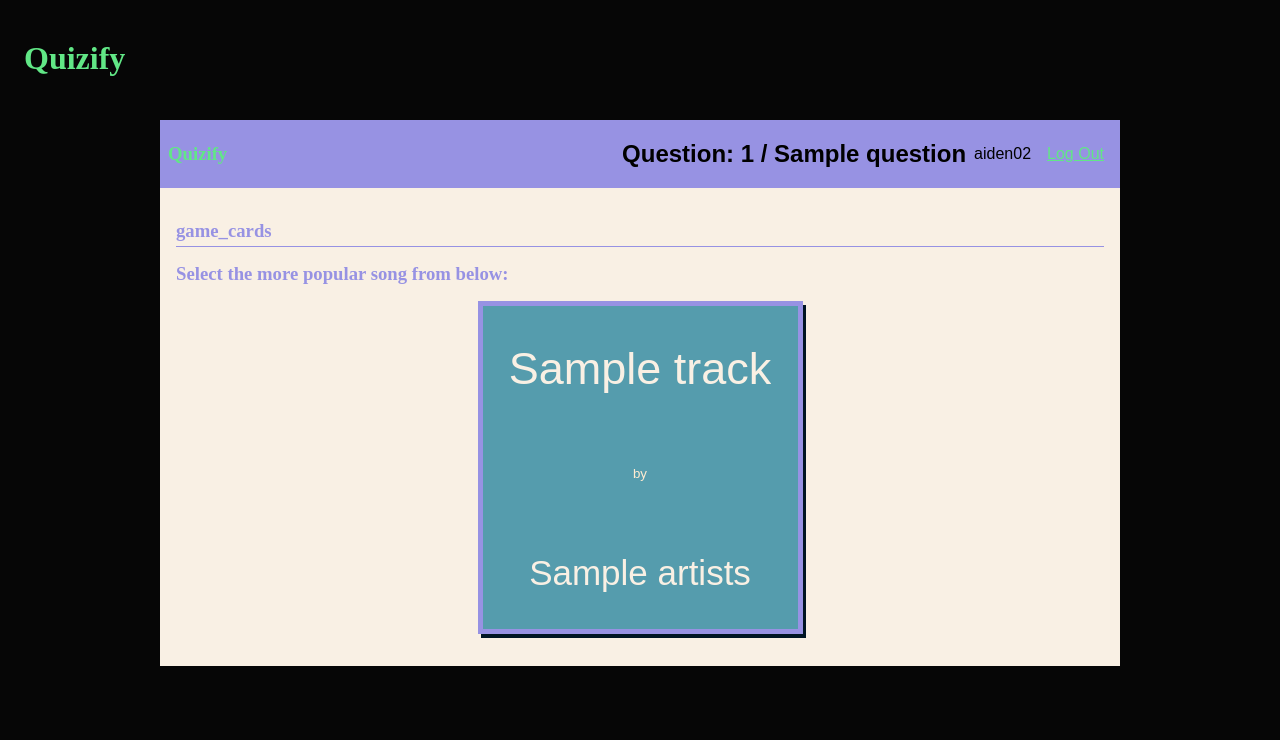
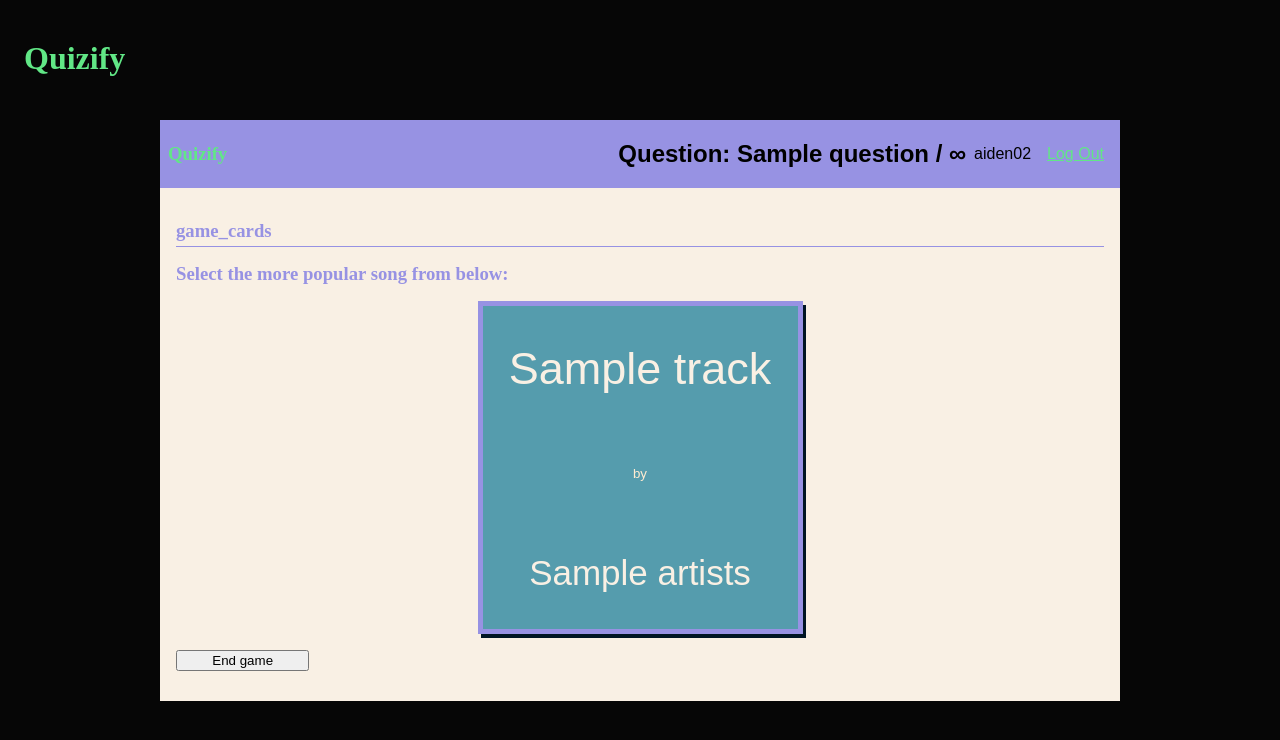
Before and after one commit to TheAiden02/Quizify, a Flask app: template my_code/templates/game_cards.html in a window 1280 px wide. Shown: the top 740 px of the page. Run offline with Flask 3, Linux system fonts and the light colour scheme; a user stored in the database is signed in; data comes from the database, SQL or seed files in the repository; both versions use the stored data as it was after the commit; the template is opened without the code that fills it: most values are stand-ins (such as "Sample title", 1, 10 or a date in 2020).

Commit message:
Added end game button to go to grade  screen whenver user wants. Implemented infinite gamemode

```diff
--- a/my_code/routes.py
+++ b/my_code/routes.py
@@ -52,11 +52,12 @@ def game_cards():
         choices = session.get('song_choices')
         correct = selected_track == most_popular
         session['question'] += 1
+        feedback = choices[0]['name'] + ' popularity: '  + str(choices[0]['popularity']) + '. ' + choices[1]['name'] + ' popularity: '  + str(choices[1]['popularity'])
         if selected_track := correct:
             session['score']  +=1
-            flash('Correct!')
+            flash('Correct! ' + feedback)
         else:
-            flash('Incorrect')
+            flash('Incorrect. ' + feedback)
 
         if session['question'] == session['game_length']:
             return  redirect(url_for('grade'))
@@ -107,11 +108,11 @@ def game_cards():
 
     question = session['question']
 
-
     session['song_choices'] = choices
     session['most_popular'] = most_popular['name']
 
-    return render_template('game_cards.html', choices=choices, question=question)
+
+    return render_template('game_cards.html', choices=choices, question=question, game_length=session['game_length'])
 
 
 
--- a/my_code/templates/game_cards.html
+++ b/my_code/templates/game_cards.html
@@ -1,8 +1,11 @@
 {% extends 'base.html' %}
 
 {% block question %}
+{% if not session[game_length] %}
+    {% set game_length = '∞' %}
+{% endif %}
 <h2>
-    Question: {{ session['score'] }} / {{question}}
+    Question: {{ question }} / {{ game_length }}
 </h2>
 {% endblock %}
 
@@ -23,4 +26,7 @@
             </li>
         {% endfor %}
     </ul>
+    <form action="{{ url_for('grade') }}">
+        <input type="submit"  value="End game">
+    </form>
 {% endblock %}
--- a/my_code/templates/home.html
+++ b/my_code/templates/home.html
@@ -15,6 +15,8 @@
             <label for ="_10">10 questions</label><br>
             <input type="radio" id="_15" name="question_Number" value=15></input>
             <label for ="_15">15 questions</label><br>
+            <input type="radio" id="_inf" name="question_Number" value="0"></input>
+            <label for ="_inf">Infinite</label><br>
             <input type="submit" value="Start Game">
         </form>
 
```
Also changed, not shown: instance/flaskr.sqlite.
